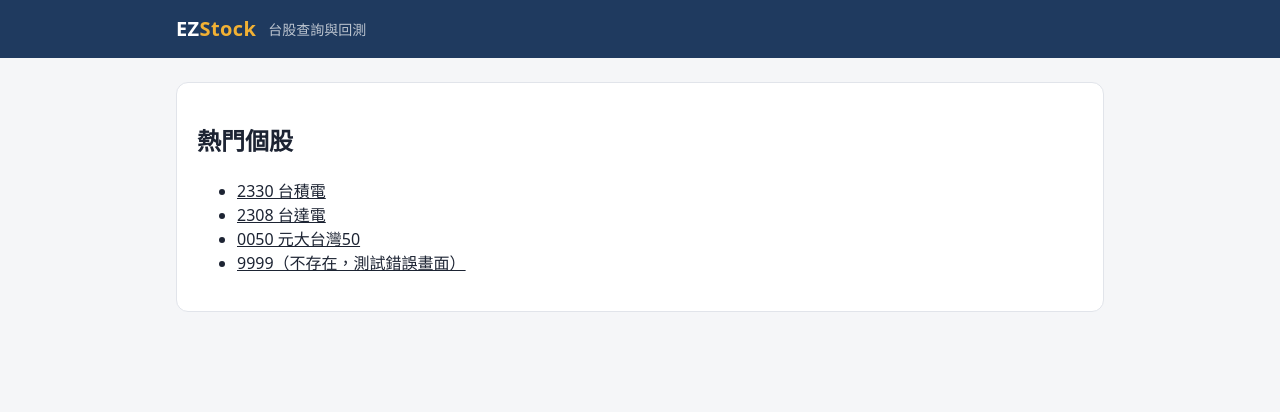
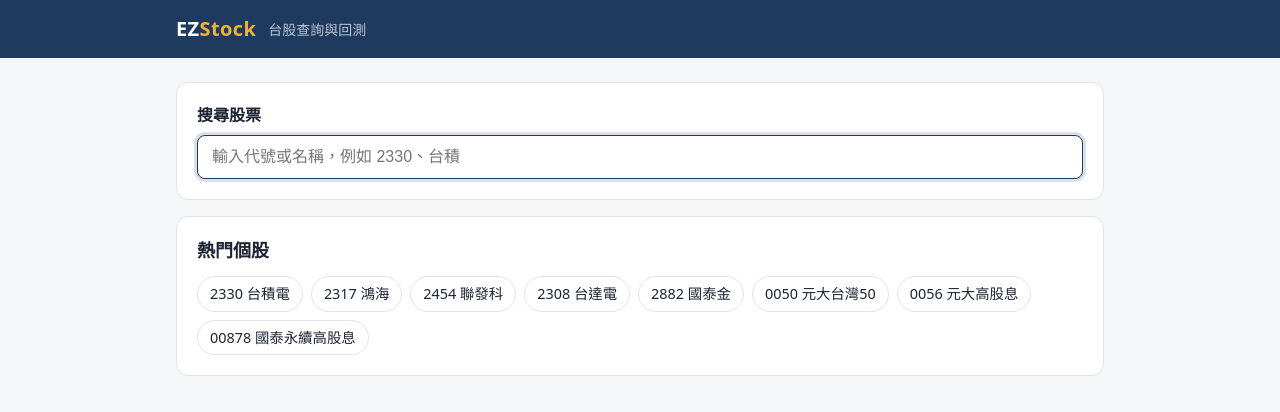
Before and after one commit to yuchun0410/EZStock, a React (Vite) app in the folder ezstock_frontend/: page / in a window 1280 px wide. Shown: the top 412 px of the page. Built offline with nearby package versions, Linux system fonts and the light colour scheme.

Commit message:
feat: 首頁新增股票搜尋

```diff
--- a/ezstock_frontend/src/App.css
+++ b/ezstock_frontend/src/App.css
@@ -87,3 +87,81 @@
   font-weight: 600;
   font-variant-numeric: tabular-nums;
 }
+
+/* ---------- 首頁搜尋 ---------- */
+.search-label {
+  display: block;
+  font-weight: 600;
+  margin-bottom: 8px;
+}
+
+.search-input {
+  width: 100%;
+  padding: 12px 14px;
+  font-size: 1rem;
+  border: 1px solid var(--color-border);
+  border-radius: 8px;
+  outline: none;
+}
+
+.search-input:focus {
+  border-color: var(--color-primary);
+  box-shadow: 0 0 0 3px rgba(31, 58, 95, 0.15);
+}
+
+.search-results {
+  list-style: none;
+  margin: 12px 0 0;
+  padding: 0;
+}
+
+.search-result {
+  display: flex;
+  align-items: baseline;
+  gap: 12px;
+  padding: 10px 8px;
+  border-bottom: 1px solid var(--color-border);
+  text-decoration: none;
+}
+
+.search-result:hover {
+  background: var(--color-bg);
+}
+
+.search-result-id {
+  min-width: 56px;
+  font-weight: 700;
+  font-variant-numeric: tabular-nums;
+}
+
+.search-result-name {
+  flex: 1;
+}
+
+.section-title {
+  margin: 0 0 12px;
+  font-size: 1.125rem;
+}
+
+.popular {
+  margin-top: 16px;
+}
+
+.chips {
+  display: flex;
+  flex-wrap: wrap;
+  gap: 8px;
+}
+
+.chip {
+  padding: 6px 12px;
+  border: 1px solid var(--color-border);
+  border-radius: 999px;
+  text-decoration: none;
+  font-size: 0.9rem;
+}
+
+.chip:hover {
+  border-color: var(--color-primary);
+  color: var(--color-primary);
+}
--- a/ezstock_frontend/src/pages/HomePage.jsx
+++ b/ezstock_frontend/src/pages/HomePage.jsx
@@ -1,17 +1,118 @@
-import { Link } from 'react-router'
+import { useEffect, useState } from 'react'
+import { Link, useNavigate } from 'react-router'
+import { searchStocks } from '../api/stockApi'
 
-/** 首頁：下一步會換成搜尋框，現在先放幾個連結測試路由 */
+// 停止打字多久才送出搜尋（毫秒）。每打一個字就打 API 太浪費。
+const SEARCH_DELAY_MS = 300
+
+const POPULAR_STOCKS = [
+  { stockId: '2330', name: '台積電' },
+  { stockId: '2317', name: '鴻海' },
+  { stockId: '2454', name: '聯發科' },
+  { stockId: '2308', name: '台達電' },
+  { stockId: '2882', name: '國泰金' },
+  { stockId: '0050', name: '元大台灣50' },
+  { stockId: '0056', name: '元大高股息' },
+  { stockId: '00878', name: '國泰永續高股息' },
+]
+
+const TYPE_LABELS = { STOCK: '股票', ETF: 'ETF' }
+
+/** 首頁：輸入代號或名稱搜尋股票 */
 function HomePage() {
+  const navigate = useNavigate()
+  const [input, setInput] = useState('')
+  const [result, setResult] = useState({ keyword: '', stocks: [], error: null })
+  const keyword = input.trim()
+
+  useEffect(() => {
+    if (!keyword) return
+    // 防抖（debounce）：每次打字都先取消上一個計時器，停下來 300ms 才真的搜尋
+    let ignore = false
+    const timer = setTimeout(() => {
+      searchStocks(keyword)
+        .then((stocks) => {
+          if (!ignore) setResult({ keyword, stocks, error: null })
+        })
+        .catch((error) => {
+          if (!ignore) setResult({ keyword, stocks: [], error })
+        })
+    }, SEARCH_DELAY_MS)
+    return () => {
+      ignore = true
+      clearTimeout(timer)
+    }
+  }, [keyword])
+
+  const isCurrent = keyword !== '' && result.keyword === keyword
+  const loading = keyword !== '' && !isCurrent
+
+  // 按 Enter：代號完全相符或只有一筆結果，就直接進個股頁
+  function handleSubmit(event) {
+    event.preventDefault()
+    if (!isCurrent) return
+    const exact = result.stocks.find((stock) => stock.stockId === keyword)
+    const target = exact ?? (result.stocks.length === 1 ? result.stocks[0] : null)
+    if (target) {
+      navigate(`/stocks/${target.stockId}`)
+    }
+  }
+
   return (
-    <section className="card">
-      <h2>熱門個股</h2>
-      <ul>
-        <li><Link to="/stocks/2330">2330 台積電</Link></li>
-        <li><Link to="/stocks/2308">2308 台達電</Link></li>
-        <li><Link to="/stocks/0050">0050 元大台灣50</Link></li>
-        <li><Link to="/stocks/9999">9999（不存在，測試錯誤畫面）</Link></li>
-      </ul>
-    </section>
+    <>
+      <section className="card">
+        <form onSubmit={handleSubmit}>
+          <label htmlFor="search" className="search-label">
+            搜尋股票
+          </label>
+          <input
+            id="search"
+            className="search-input"
+            type="search"
+            placeholder="輸入代號或名稱，例如 2330、台積"
+            value={input}
+            onChange={(event) => setInput(event.target.value)}
+            autoComplete="off"
+            autoFocus
+          />
+        </form>
+
+        {loading && <p className="muted">搜尋中…</p>}
+        {isCurrent && result.error && <p className="error">{result.error.message}</p>}
+        {isCurrent && !result.error && result.stocks.length === 0 && (
+          <p className="muted">找不到符合「{keyword}」的股票</p>
+        )}
+        {isCurrent && result.stocks.length > 0 && (
+          <ul className="search-results">
+            {result.stocks.map((stock) => (
+              <li key={stock.stockId}>
+                <Link to={`/stocks/${stock.stockId}`} className="search-result">
+                  <span className="search-result-id">{stock.stockId}</span>
+                  <span className="search-result-name">{stock.name}</span>
+                  <span className="muted">
+                    {TYPE_LABELS[stock.type] ?? stock.type}
+                    {stock.industry && ` · ${stock.industry}`}
+                  </span>
+                </Link>
+              </li>
+            ))}
+          </ul>
+        )}
+      </section>
+
+      {!keyword && (
+        <section className="card popular">
+          <h2 className="section-title">熱門個股</h2>
+          <div className="chips">
+            {POPULAR_STOCKS.map((stock) => (
+              <Link key={stock.stockId} to={`/stocks/${stock.stockId}`} className="chip">
+                {stock.stockId} {stock.name}
+              </Link>
+            ))}
+          </div>
+        </section>
+      )}
+    </>
   )
 }
 
```
